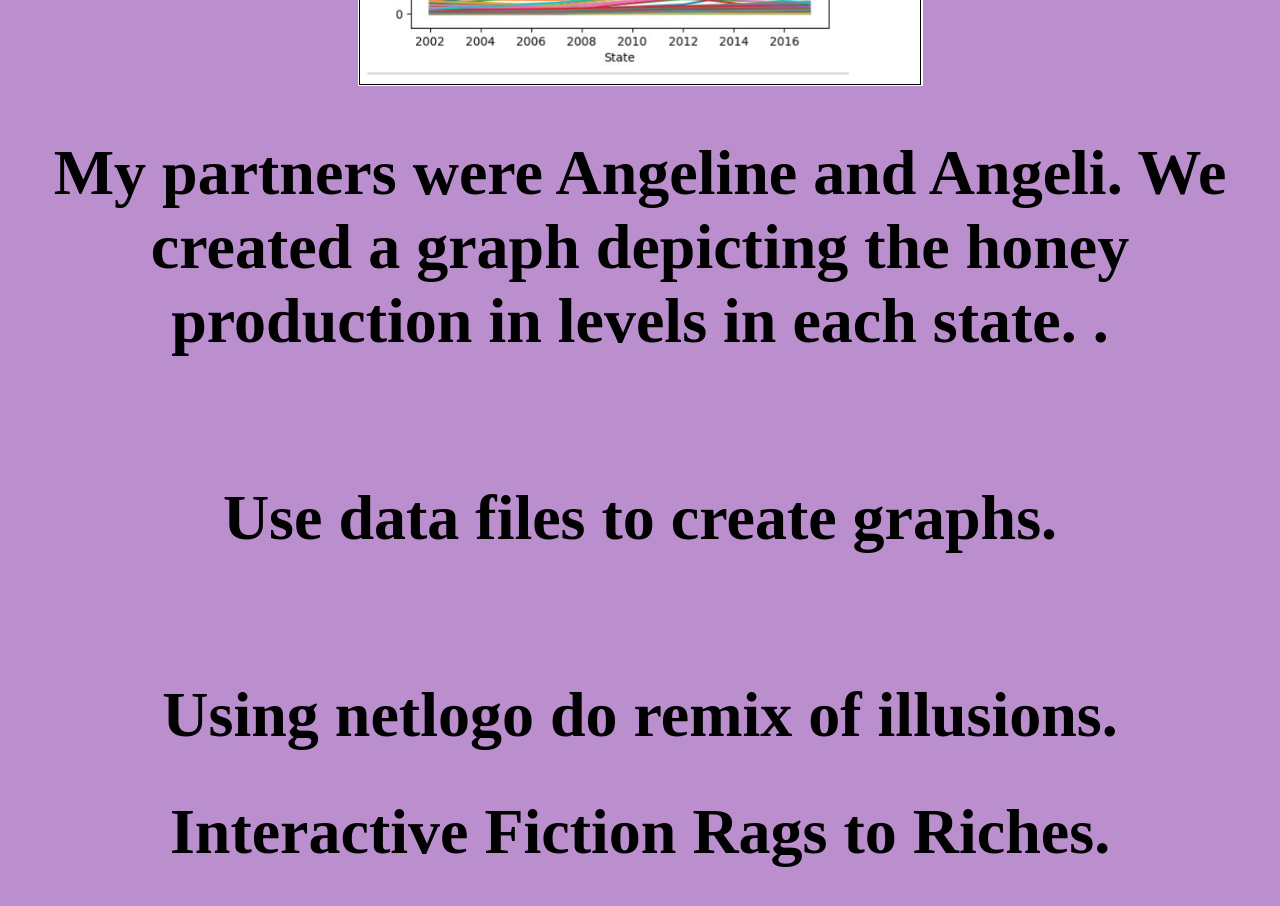
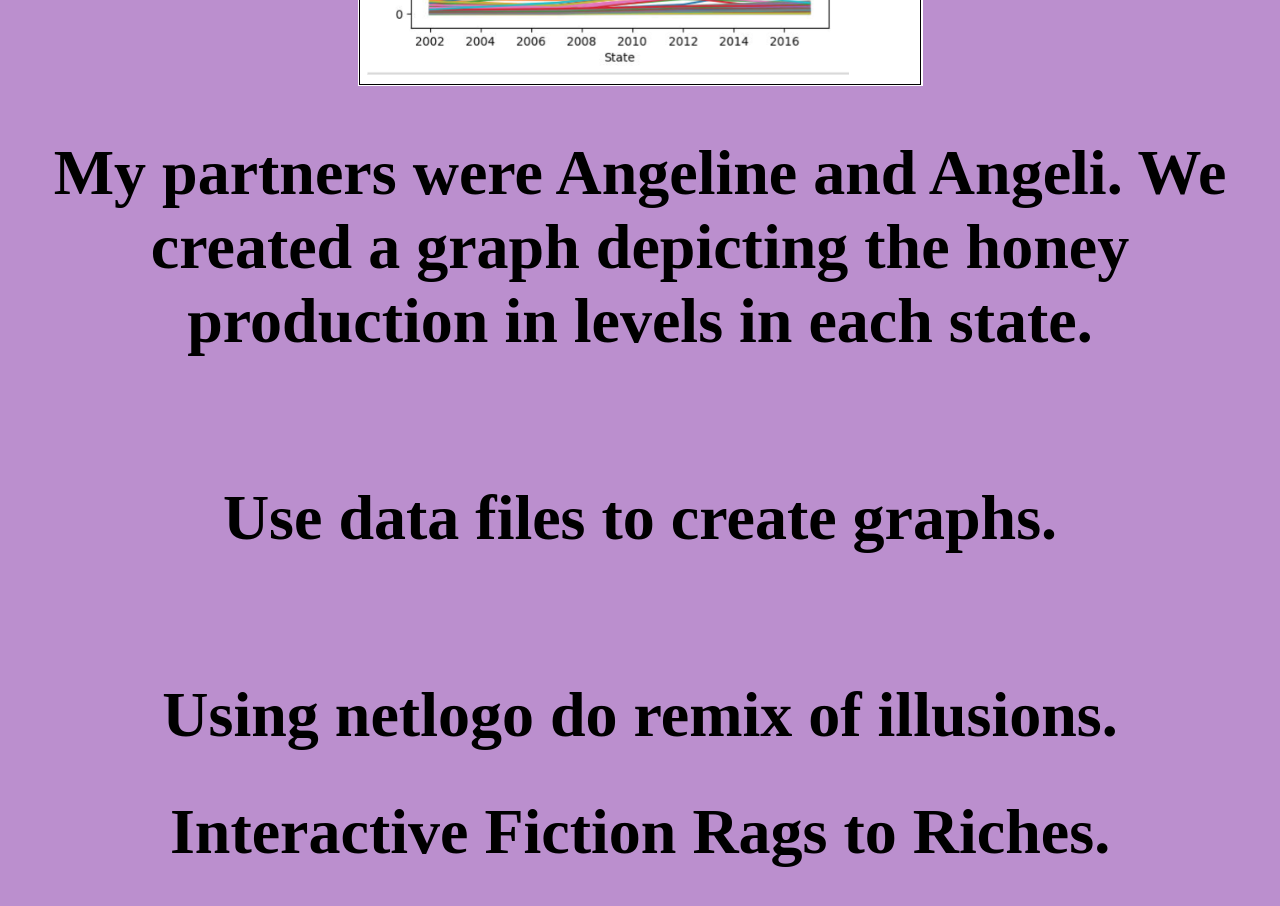
Before and after one commit to DaveedJ/CSP2023, a plain HTML site: page portfolio.html in a window 1280 px wide. Shown: the part 3240-4146 px from the top of the page. Drawn offline with Linux system fonts and the light colour scheme.

Commit message:
Update portfolio.html

```diff
--- a/portfolio.html
+++ b/portfolio.html
@@ -28,7 +28,7 @@
     <center><h1> 3.2.4 Project
     <center><img src="images/Honey.PNG"</center>
     <br>
-    <center><h1> My partners were Angeline and Angeli. We created a graph depicting the honey production in levels in each state. .</h1></center>
+    <center><h1>My partners were Angeline and Angeli. We created a graph depicting the honey production in levels in each state.</h1></center>
     <br>
     <center><h1>   Use data files to create graphs.</h1></center>
     <br>
```
